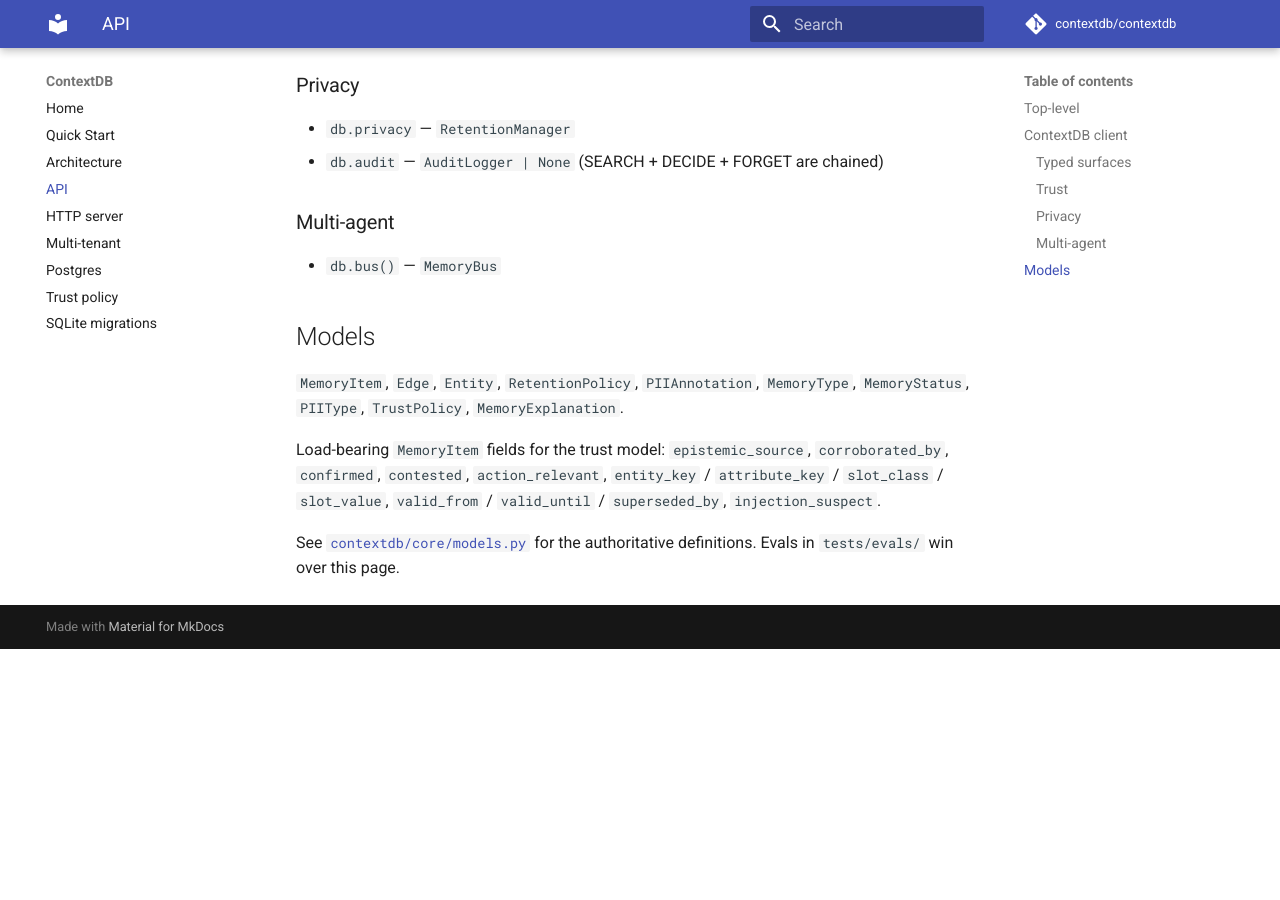
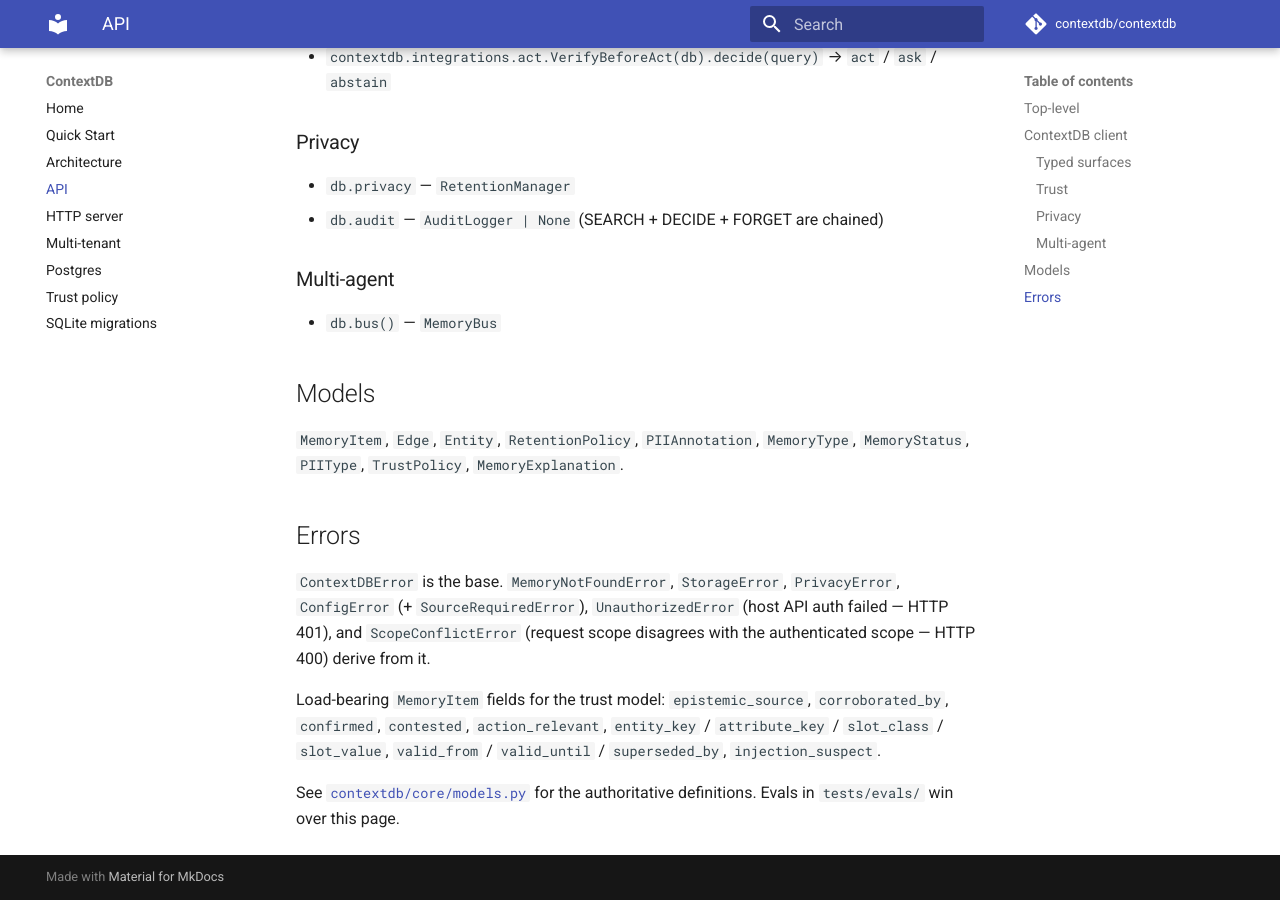
Before and after one commit to atomsai/contextdb, an MkDocs documentation site: the page built from docs/api.md, in a window 1280 px wide and 900 px high, scrolled down 1761 px. Built offline with MkDocs 1.6.1 and Material for MkDocs 9.7.7, drawn with Linux system fonts in a browser that asks for light colours; comment, search, counter and statistics services are not loaded; before the commit the page ends 2410 px from its top, so only the background shows below that; some of the changed text lies outside the part shown.

Commit message:
Document the new host-API errors and foreign-ID behavior in api.md
Co-authored-by: AtomsAi <atomsai@users.noreply.github.com>

```diff
--- a/docs/api.md
+++ b/docs/api.md
@@ -33,6 +33,7 @@ async def search(query, top_k=10, memory_type=None, time_range=None,
                  min_confidence=None, include_third_party=True) -> list[MemoryItem]
     # Queries are PII-redacted before embed. compose hops sibling slots.
 async def confirm(memory_id, user_id=None) -> MemoryItem
+    # With a resolved user scope, a foreign memory_id raises MemoryNotFoundError.
 async def get(memory_id) -> MemoryItem | None
 async def update(memory_id, content=None, metadata=None) -> MemoryItem
 async def delete(memory_id, hard=False) -> None
@@ -42,6 +43,8 @@ async def add_fast_many(contents, *, user_id=None) -> list[MemoryItem]
 async def pending_confirmations(user_id=None, limit=100) -> list[MemoryItem]
 async def forget(user_id=None, entity=None, older_than=None, *,
                  memory_id=None, attribute=None) -> int
+    # A foreign memory_id under a resolved user scope raises
+    # MemoryNotFoundError; a missing one still returns 0.
 async def forget_user(user_id) -> int
 db.on(event, hook)  # write, recall, confirm, forget, injection_suspect, embed_fallback
 async def verify_forgotten(user_id) -> bool
@@ -86,6 +89,14 @@ async def get_entity(name) -> dict
 `MemoryItem`, `Edge`, `Entity`, `RetentionPolicy`, `PIIAnnotation`,
 `MemoryType`, `MemoryStatus`, `PIIType`, `TrustPolicy`, `MemoryExplanation`.
 
+## Errors
+
+`ContextDBError` is the base. `MemoryNotFoundError`, `StorageError`,
+`PrivacyError`, `ConfigError` (+ `SourceRequiredError`),
+`UnauthorizedError` (host API auth failed — HTTP 401), and
+`ScopeConflictError` (request scope disagrees with the authenticated
+scope — HTTP 400) derive from it.
+
 Load-bearing `MemoryItem` fields for the trust model: `epistemic_source`,
 `corroborated_by`, `confirmed`, `contested`, `action_relevant`,
 `entity_key` / `attribute_key` / `slot_class` / `slot_value`,
```
